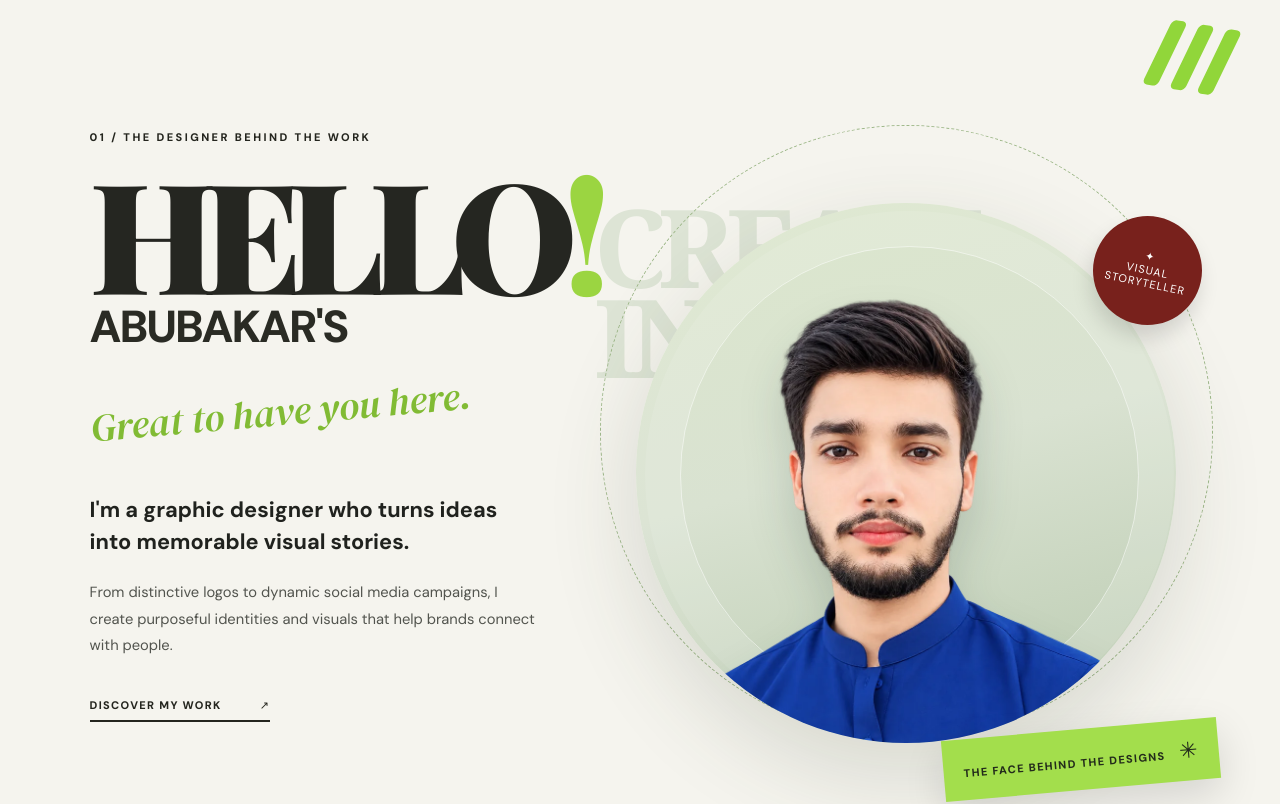
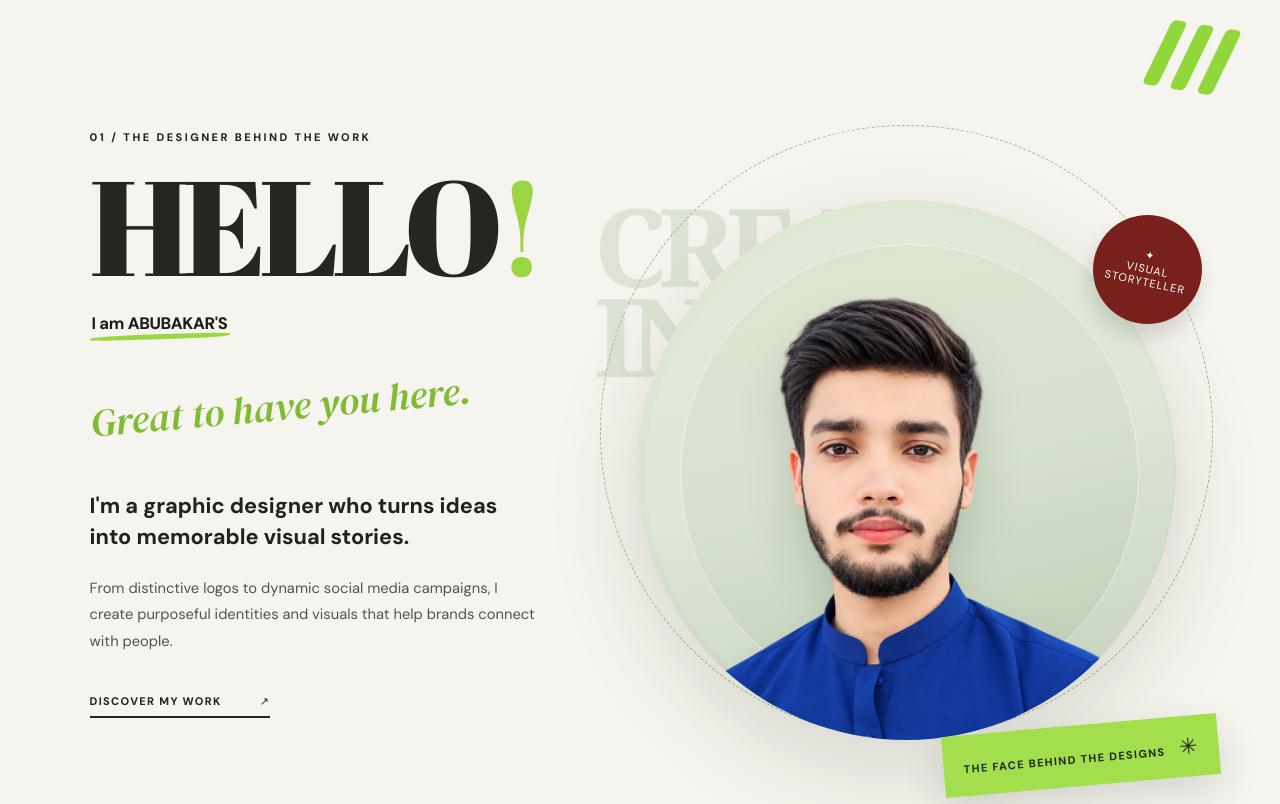
Before and after one commit to Rabdul-Rehman/graphic-designer-portfolio, a React (Vite) app: page / in a window 1280 px wide. Shown: the part 800-1604 px from the top of the page. Built offline with nearby package versions, Linux system fonts and the light colour scheme.

Commit message:
Match vintage HELLO typography and green underlined designer name

```diff
--- a/src/App.tsx
+++ b/src/App.tsx
@@ -66,6 +66,13 @@ function App(){
    return()=>cleanups.forEach(fn=>fn());
  },[]);
  return <main id="top"><style>{`
+@import url('https://fonts.googleapis.com/css2?family=Abril+Fatface&display=swap');
+.intro-section .hello-copy h2{font-family:'Abril Fatface',Georgia,serif;font-weight:400;letter-spacing:-.055em;line-height:1.05;font-size:clamp(82px,10.5vw,155px);margin:8px 0 16px}
+.intro-section .designer-signature{display:table;position:relative;font-family:'DM Sans',Arial,sans-serif;font-weight:700;color:#1b1e18;font-size:clamp(15px,1.3vw,21px);letter-spacing:-.02em;line-height:1.5;margin:0 0 25px;padding:0 2px 7px}
+.intro-section .designer-signature strong{font-weight:800}
+.intro-section .designer-signature:after{content:'';position:absolute;left:0;right:0;bottom:2px;height:5px;background:#9ad742;border-radius:60% 20% 50% 15%;transform:rotate(-1.5deg);transform-origin:left center}
+@media(max-width:650px){.intro-section .hello-copy h2{font-size:clamp(78px,19vw,116px)}}
+
 /* Premium hover treatments: children animate independently from GSAP-revealed cards. */
 .real-project{position:relative;isolation:isolate;border-radius:10px;transition:box-shadow .45s cubic-bezier(.2,.7,.2,1),background .35s!important;overflow:hidden}
 .real-project:hover{box-shadow:0 24px 58px #18231732!important;background:#f0f5e8}
@@ -86,7 +93,7 @@ function App(){
 @media(prefers-reduced-motion:reduce){.real-project img,.logo-tile img,.real-project,.logo-tile,.content-item:before{transition:none!important;transform:none!important}}
 `}</style><div className="progress" style={{transform:`scaleX(${progress})`}}/><nav className="navigation"><a href="#top" className="mini-brand">DESIGN<span>FOLIO</span></a><div><a href="#contents">Explore</a><a href="#branding">Branding</a><a href="#social">Social media</a><a href="#contact">Contact ↗</a></div></nav>
  <section className="cover heading-panel"><div className="panel-grid"/><div className="cover-content"><span className="overline">THE SELECTED WORK OF A GRAPHIC DESIGNER</span><span className="cover-small">GRAPHIC DESIGN</span><h1>PORTFOLIO<span className="swash cover-swash">❧</span></h1><p>Ideas brought to life through bold visuals and thoughtful design.</p><a href="#hello" className="scroll-cta">EXPLORE THE PORTFOLIO <span>↓</span></a></div><div className="cover-bottom"><span>VISUAL IDENTITY · DIGITAL · PRINT</span><span>EST. 2026</span></div></section>
- <section className="intro-section" id="hello"><Accents/><div className="hello-copy"><span className="eyebrow">01 / THE DESIGNER BEHIND THE WORK</span><h2>HELLO<span>!</span></h2><div style={{fontFamily:"DM Sans, Arial, sans-serif",fontSize:"clamp(24px, 3.5vw, 48px)",fontWeight:900,letterSpacing:"-.045em",lineHeight:1.1,color:"#2a2b24",marginTop:"-14px",marginBottom:"20px"}}>ABUBAKAR'S</div><div className="scribble">Great to have you here.</div><p className="intro-name">I'm a graphic designer who turns ideas into memorable visual stories.</p><p>From distinctive logos to dynamic social media campaigns, I create purposeful identities and visuals that help brands connect with people.</p><a href="#branding" className="intro-link">DISCOVER MY WORK <span>↗</span></a><div className="intro-caption">CREATIVE THINKING · DESIGN WITH PURPOSE · 2026</div></div><div className="portrait-stage"><span className="portrait-behind-text" aria-hidden="true">CREATE<br/>INSPIRE</span><div className="portrait-orbit" aria-hidden="true"></div><div className="portrait-arch"><div className="portrait-halo"></div><img className="portrait-img" src="/images/designer-portrait.webp" alt="Graphic designer portrait" loading="eager"/></div><div className="portrait-label">THE FACE BEHIND THE DESIGNS <span>✳</span></div><div className="portrait-stamp">✦<br/>VISUAL<br/>STORYTELLER</div></div></section>
+ <section className="intro-section" id="hello"><Accents/><div className="hello-copy"><span className="eyebrow">01 / THE DESIGNER BEHIND THE WORK</span><h2>HELLO<span>!</span></h2><div className="designer-signature">I am <strong>ABUBAKAR'S</strong></div><div className="scribble">Great to have you here.</div><p className="intro-name">I'm a graphic designer who turns ideas into memorable visual stories.</p><p>From distinctive logos to dynamic social media campaigns, I create purposeful identities and visuals that help brands connect with people.</p><a href="#branding" className="intro-link">DISCOVER MY WORK <span>↗</span></a><div className="intro-caption">CREATIVE THINKING · DESIGN WITH PURPOSE · 2026</div></div><div className="portrait-stage"><span className="portrait-behind-text" aria-hidden="true">CREATE<br/>INSPIRE</span><div className="portrait-orbit" aria-hidden="true"></div><div className="portrait-arch"><div className="portrait-halo"></div><img className="portrait-img" src="/images/designer-portrait.webp" alt="Graphic designer portrait" loading="eager"/></div><div className="portrait-label">THE FACE BEHIND THE DESIGNS <span>✳</span></div><div className="portrait-stamp">✦<br/>VISUAL<br/>STORYTELLER</div></div></section>
  <section className="contents-section" id="contents"><Accents/><div className="eyebrow">02 / WHAT'S INSIDE</div><div className="contents-heading"><span className="handwritten">Table of</span><h2>Contents<span>.</span></h2></div><div className="contents-grid">{specialties.map((s,i)=><a href={['#branding','#branding','#social','#thumbnails','#packaging','#print'][i]} className="content-item" key={s}><span className="content-count">0{i+1}</span><strong>{s.split(' ')[0]}<br/>{s.split(' ').slice(1).join(' ')}</strong><span>↗</span></a>)}</div></section>
  <section className="logo-showcase light-section" id="branding"><div className="section-top"><span className="eyebrow">03 / IDENTITY DESIGN</span><span>SELECTED BRAND MARKS</span></div><div className="logo-grid">{logos.map((logo)=><div className="logo-tile genuine-logo" key={logo.name}><img src={logo.src} alt={logo.name+ ' logo design'} loading="lazy"/><small>{logo.name}</small></div>)}</div><Accents/></section>
  <HeadingPanel word="BRANDING" detail="Brand identity designs that shape meaningful experiences through visual identity, purpose, and personality."/>
```
